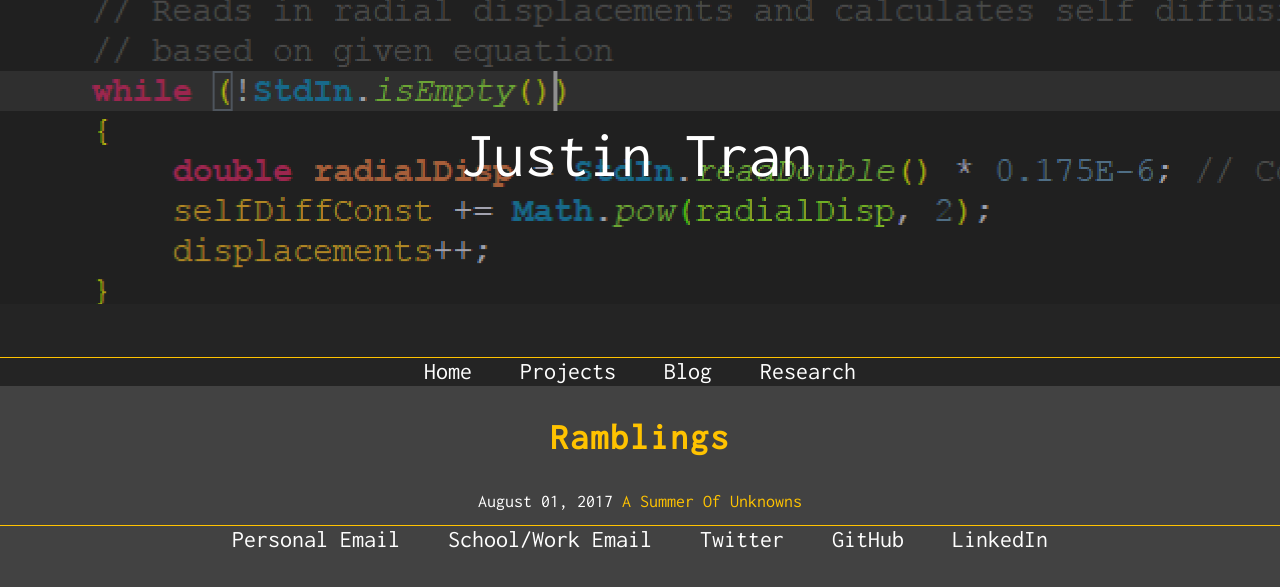
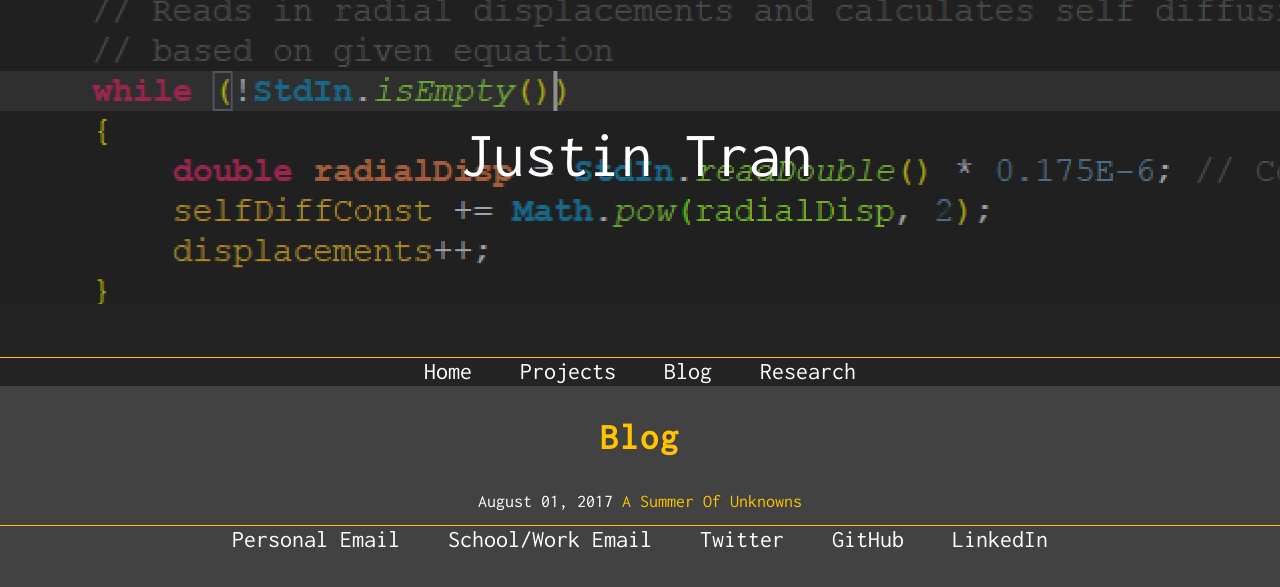
Before and after one commit to justintranjt/justintranjt.github.io, a Jekyll site: the page built from blog/index.html, in a window 1280 px wide. Shown: the top 587 px of the page. Built offline with Jekyll 4.4.1, drawn with Linux system fonts in a browser that asks for light colours.

Commit message:
Update index.html

```diff
--- a/blog/index.html
+++ b/blog/index.html
@@ -1,8 +1,8 @@
 ---
 layout: default
-title: JT - Ramblings
+title: JT - Blog
 ---
-<h1>Ramblings</h1>
+<h1>Blog</h1>
 <ul class="posts">
      {% for post in site.posts %}
          <li>
```
